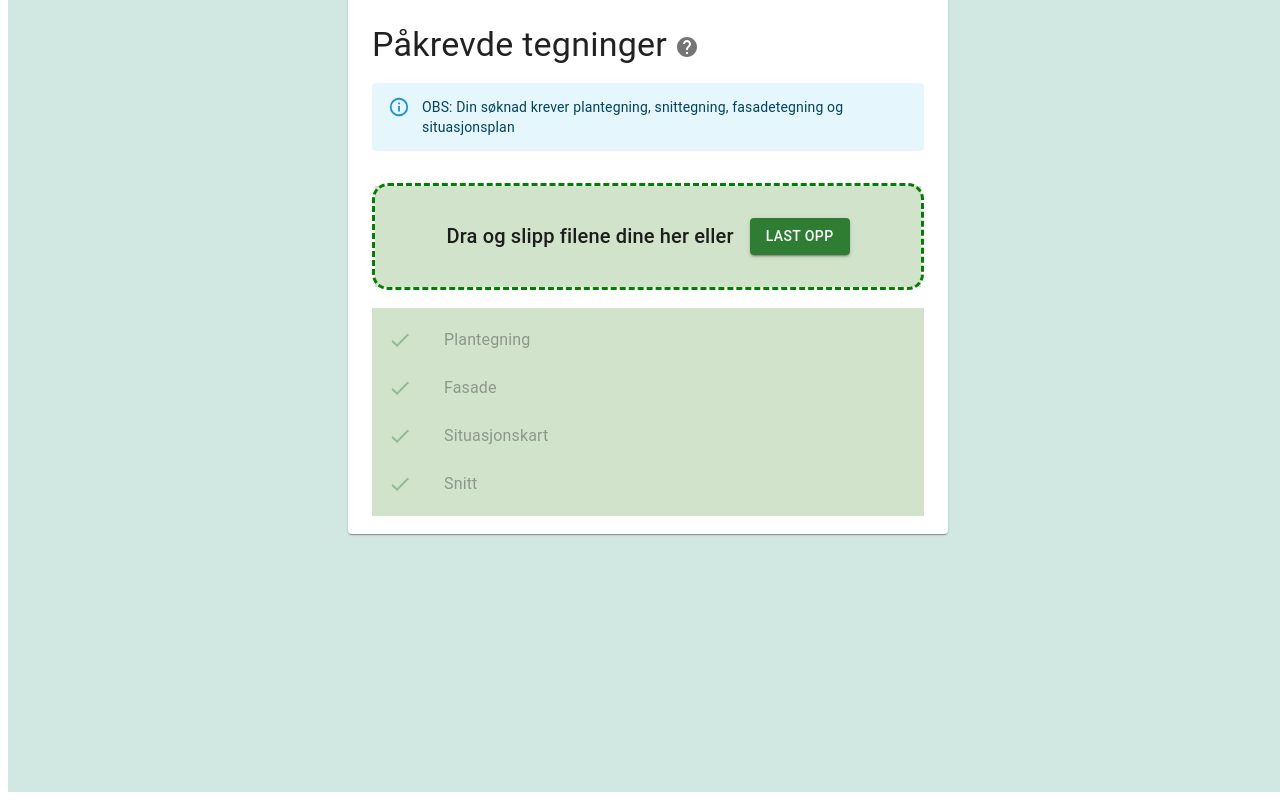
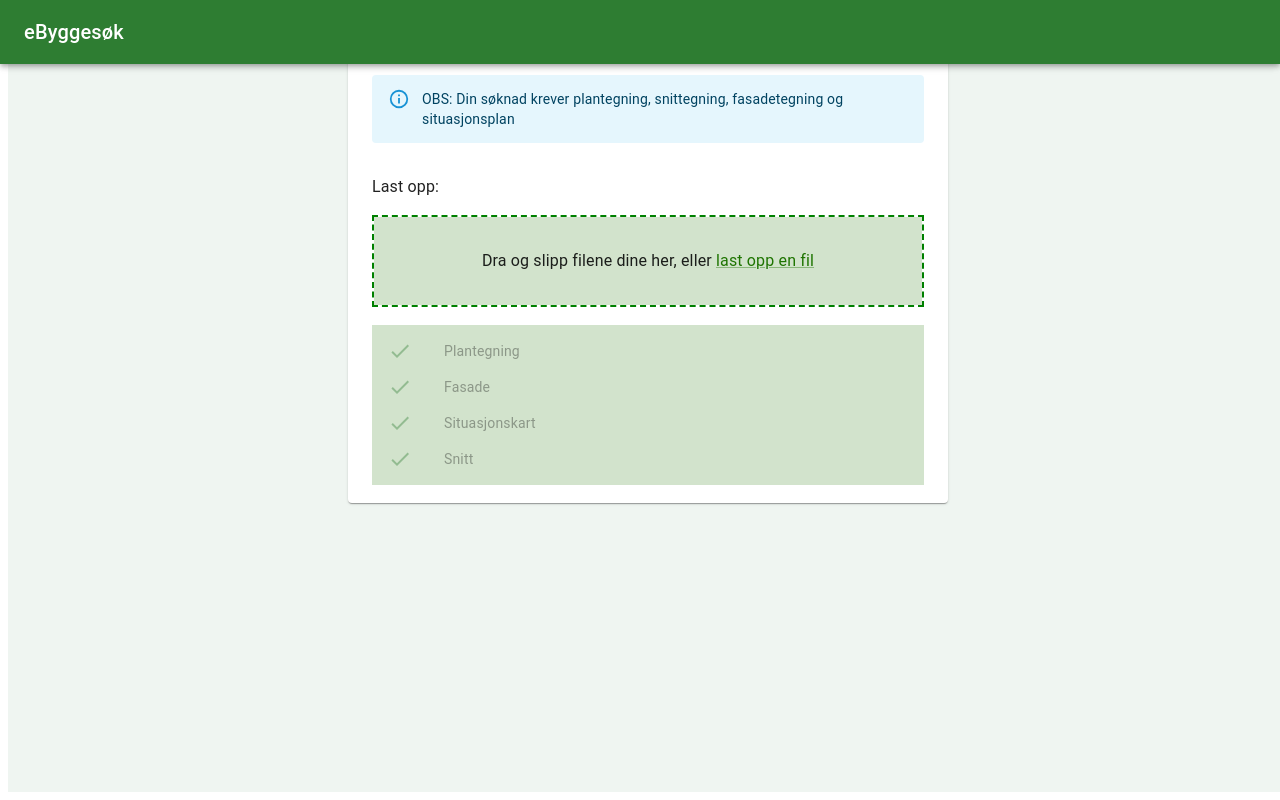
Before and after one commit to kartAI/CADAiD-webapp, a React (Create React App) app: page / in a window 1280 px wide. Built offline with nearby package versions, Linux system fonts and the light colour scheme.

Commit message:
new accordion solution

```diff
--- a/src/App.tsx
+++ b/src/App.tsx
@@ -1,22 +1,38 @@
 import Header from './Components/Header'
 import InfoBox from './Components/InformationBox';
-import { Container, Grid, Paper } from '@mui/material';
+import { Container, Grid, Paper, AppBar, Typography, Box, Toolbar } from '@mui/material';
 import UploadFiles from './UploadFiles';
+
+/**/
 
 function App() {
 
   return (
-    <div style={{backgroundColor: "#D1E8E2", height: "100vh", width: "100vw"}}>
+    <div style={{ backgroundColor: "#eff5f1", height: "100vh", width: "100vw" }}>
+
+        <AppBar color='success'>
+          <Toolbar>
+          <Typography variant="h6">
+              eByggesøk
+            </Typography>
+          </Toolbar>
+        </AppBar>
+
       <Container maxWidth={'sm'} component={Paper} >
         <Grid container spacing={2}>
           <Grid item xs={12} mt={2}>
-          <Header/>
+            <Header />
           </Grid>
           <Grid item xs={12} mb={2}>
-          <InfoBox/>
+            <InfoBox />
           </Grid>
           <Grid item xs={12}>
-          <UploadFiles/>
+            <Typography variant='body1'>
+              Last opp:
+            </Typography>
+          </Grid>
+          <Grid item xs={12}>
+            <UploadFiles />
           </Grid>
 
         </Grid>
--- a/src/Components/Checklist.tsx
+++ b/src/Components/Checklist.tsx
@@ -19,7 +19,7 @@ export default function Checklist({drawingTypes}: Props) {
 
     return(
         <Box style={{ backgroundColor: 'rgba(30, 116, 0, 0.2)'}}>
-            <List dense={false}>
+            <List dense={true}>
                 {drawing_types.map((type, i) => (
                     <ListItem disabled={!drawingTypes.includes(type.toLocaleLowerCase())} key={`${i}-${type}`}>
                         <ListItemIcon>
--- a/src/Components/DropBox.tsx
+++ b/src/Components/DropBox.tsx
@@ -2,8 +2,10 @@ import { DropEvent, FileRejection, useDropzone } from 'react-dropzone'
 import {
     Box,
     Button,
-    Typography
+    Typography,
+    Link
 } from '@mui/material'
+import { FileUpload } from '@mui/icons-material'
 
 type Props = {
     onDrop: (
@@ -28,7 +30,8 @@ const DropBox = ({ onDrop }: Props) => {
     })
 
     return (
-        <Box component="section"sx={{ border: '3px dashed green', borderRadius: '16px'}}>
+
+        <Box component="section"sx={{ border: '2px dashed green'}}>
             <Box {...getRootProps()} style={{ backgroundColor: 'rgba(30, 116, 0, 0.2)'}}>
                 <Box pt={4} pb={4}>
                     <Box display='flex'
@@ -38,13 +41,13 @@ const DropBox = ({ onDrop }: Props) => {
                         gap={2}>
                             <input {...getInputProps()} />
 
-                            <Typography variant='h6' textAlign='center'>
-                                Dra og slipp filene dine her eller
+                            <Typography variant='body1' textAlign='center'>
+                               Dra og slipp filene dine her, eller <Link color='#1e7400' variant='inherit'>
+                                last opp en fil
+                            </Link>
                             </Typography>
 
-                            <Button color='success' variant='contained'>
-                                Last opp
-                            </Button>
+
 
                     </Box>
                 </Box>
--- a/src/Components/Header.tsx
+++ b/src/Components/Header.tsx
@@ -21,7 +21,7 @@ Tegningene skal gi et korrekt bilde av bygningen/konstruksjonen. Tegningen skal
 Snitt-tegninger skal være i målestokk 1:100, eller for større bygg kan de være i målestokk 1:200. 1:100 betyr at 1 cm på papiret tilsvarer 1 meter i virkeligheten. Oppgi valgt målestokk på tegningen.
 
 <h4>Ta utgangspunkt i siste godkjente tegninger</h4>
-Ta alltid utgangspunkt i det siste som ble godkjent hos kommunen. Dette ser du i de eksisterende bygningstegningene (f.eks plan/fasade/snitt) som du kan kjøpe hos kommunen eller på <Link href="https://e-torg.no/forside" target="_blank" rel="noopener">e-torg</Link>.
+Ta alltid utgangspunkt i det siste som ble godkjent hos kommunen. Dette ser du i de eksisterende bygningstegningene (f.eks plan/fasade/snitt) som du kan kjøpe hos kommunen eller på <Link href="https://e-torg.no/forside" target="_blank" rel="noopener" color="#1e7400">e-torg</Link>.
 Ønsker du å tegne eksisterende tegninger selv må du sørge for at alt du tegner er godkjent hos kommunen gjennom tidligere byggesaker.
 
 <h4>Ønsker du hjelp til utforming av tegninger?</h4>
@@ -41,10 +41,10 @@ export default function Header() {
 
     return (
         <Box component="section">
-            <Typography variant='h4' >
+            <Typography variant='h5' >
                 {headercontent}
-                <IconButton onClick={handleClickOpen}>
-                    <HelpIcon />
+                <IconButton onClick={handleClickOpen} size="small">
+                    <HelpIcon/>
                 </IconButton>
                 <Dialog onClose={handleClose} open={open}>
                     <DialogTitle sx={{ m: 0, p: 2 }}>
--- a/src/ListOfDocuments.tsx
+++ b/src/ListOfDocuments.tsx
@@ -1,3 +1,72 @@
-export default function () {
+import { UploadedFile } from "./types"
+import { Accordion, AccordionActions, AccordionSummary, AccordionDetails, Typography, Tooltip, Box, IconButton, Chip, Grid, LinearProgress} from "@mui/material"
+import DeleteIcon from '@mui/icons-material/Delete';
+import WarningIcon from '@mui/icons-material/Warning'
 
+type Props = {
+    files: UploadedFile[]
+    onDelete: (file: string) => void
+    loading: any
 };
+
+export default function ListOfDocs ( {files, onDelete, loading}: Props) {
+    return(
+        <>
+        {files.map((file, i) => (
+            <Box key={`${i}-${file.file_name}`} mt={1}>
+                <Accordion>
+                    <AccordionSummary>
+                        <Typography
+                                variant='body1'
+                                width='50%'
+                                noWrap
+                        >
+                            {file.file_name}
+                        </Typography>
+                    </AccordionSummary>
+                    <AccordionDetails>
+                    <Box display='flex' gap={1}>
+                            {file?.drawing_type && Array.isArray(file.drawing_type) && file.drawing_type.map((type: any, i: any) => (
+                                <Chip label={type.toUpperCase()} key={`${i}-${type}`}/>
+                            ))}
+                            <IconButton edge="end" onClick={() => onDelete(file.file_name)}>
+                                <DeleteIcon />
+                            </IconButton>
+                        </Box>
+                    </AccordionDetails>
+
+                    {loading[file.file_name] ?
+                        <LinearProgress color="inherit" />
+                        : (
+                            <>
+                            {(file.room_names || file.scale || file.cardinal_direction) &&
+                            <Box style={{backgroundColor: '#f5f5f5'}}>
+                                <Grid container columnSpacing={{ xs: 2 }} p={2}>
+                                    {file.cardinal_direction &&
+                                    <Grid item>
+                                        <Chip label={file.cardinal_direction} color="warning"  icon={<WarningIcon fontSize="small" />} />
+                                    </Grid>
+                                    }
+                                    {file.room_names &&
+                                    <Grid item>
+                                         <Chip icon={<WarningIcon fontSize="small" />} label={file.room_names} color="warning"/>
+                                    </Grid>
+                                    }
+                                    {file.scale &&
+                                    <Grid item >
+                                        <Chip icon={<WarningIcon fontSize="small"/>} label={file.scale} color="warning"/>
+                                    </Grid>
+                                    }
+                                </Grid>
+                            </Box>
+                            }
+                            </>
+                    )}
+                </Accordion>
+            </Box>
+        ))}
+
+
+        </>
+    );
+}
--- a/src/ListOfFiles.tsx
+++ b/src/ListOfFiles.tsx
@@ -20,7 +20,7 @@ const ListOfFiles = ({files, onDelete, loading}: Props) => {
 
                         <Tooltip title={file.file_name}>
                             <Typography
-                                variant='h6'
+                                variant='body1'
                                 width='50%'
                                 noWrap
                             >
--- a/src/UploadFiles.tsx
+++ b/src/UploadFiles.tsx
@@ -3,6 +3,8 @@ import DropBox from "./Components/DropBox"
 import ListOfFiles from "./ListOfFiles"
 import { UploadedFile } from "./types";
 import Checklist from "./Components/Checklist";
+import ListOfDocs from './ListOfDocuments';
+
 
 const UploadFiles = () => {
 
@@ -60,7 +62,7 @@ const UploadFiles = () => {
             <br/>
             <Checklist drawingTypes={drawingTypes}/>
             <br/>
-            <ListOfFiles
+            <ListOfDocs
                 files={uploadedFiles}
                 onDelete={handelDeleteUploaded}
                 loading={loading}
```
Lines whose indentation alone changed are shown as unchanged.
